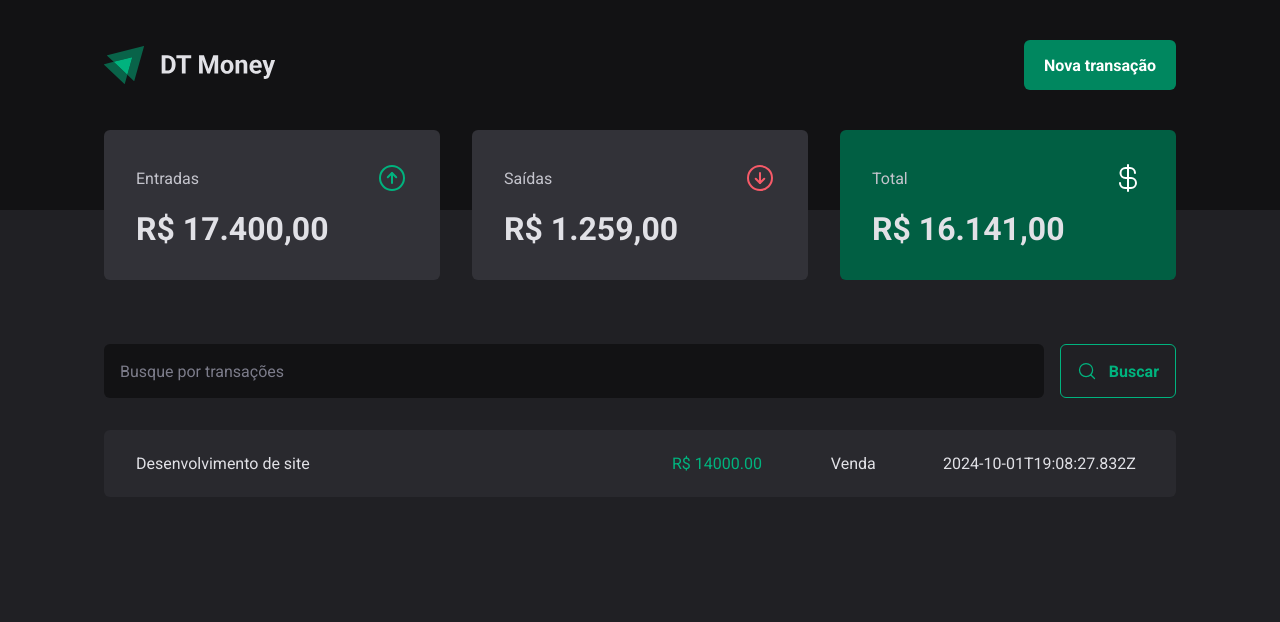
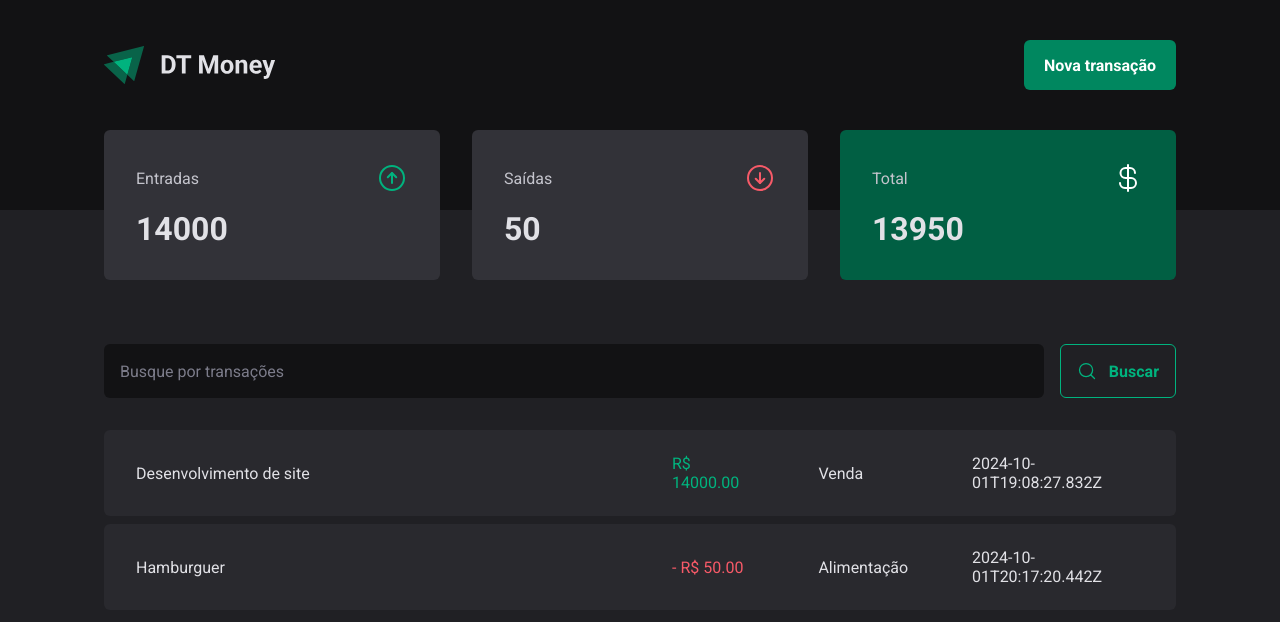
Before and after one commit to BrunoCaputo/dt-money, a React (Vite) app: page / in a window 1280 px wide. Shown: the top 622 px of the page. Built offline with nearby package versions, Linux system fonts and the light colour scheme; data requests are answered from the project's data file.

Commit message:
feat: Transactions summary data

```diff
--- a/server.json
+++ b/server.json
@@ -7,6 +7,14 @@
       "category": "Venda",
       "price": 14000,
       "createdAt": "2024-10-01T19:08:27.832Z"
+    },
+    {
+      "id": 2,
+      "description": "Hamburguer",
+      "type": "outcome",
+      "category": "Alimentação",
+      "price": 50,
+      "createdAt": "2024-10-01T20:17:20.442Z"
     }
   ]
 }
--- a/src/components/Summary/index.tsx
+++ b/src/components/Summary/index.tsx
@@ -9,6 +9,25 @@
   const { transactions } = useContext(TransactionsContext);
   const theme = useTheme();
 
+  const summary = transactions.reduce(
+    (acc, transaction) => {
+      if (transaction.type === "income") {
+        acc.income += transaction.price;
+        acc.total += transaction.price;
+      } else {
+        acc.outcome += transaction.price;
+        acc.total -= transaction.price;
+      }
+
+      return acc;
+    },
+    {
+      income: 0,
+      outcome: 0,
+      total: 0,
+    }
+  );
+
   return (
     <SummaryContainer>
       <SummaryCard>
@@ -17,7 +36,7 @@
           <ArrowCircleUp size={32} color={theme["green-300"]} />
         </header>
 
-        <strong>R$ 17.400,00</strong>
+        <strong>{summary.income}</strong>
       </SummaryCard>
 
       <SummaryCard>
@@ -26,7 +45,7 @@
           <ArrowCircleDown size={32} color={theme["red-300"]} />
         </header>
 
-        <strong>R$ 1.259,00</strong>
+        <strong>{summary.outcome}</strong>
       </SummaryCard>
 
       <SummaryCard $variant="green">
@@ -35,7 +54,7 @@
           <CurrencyDollar size={32} color={theme.white} />
         </header>
 
-        <strong>R$ 16.141,00</strong>
+        <strong>{summary.total}</strong>
       </SummaryCard>
     </SummaryContainer>
   );
```
